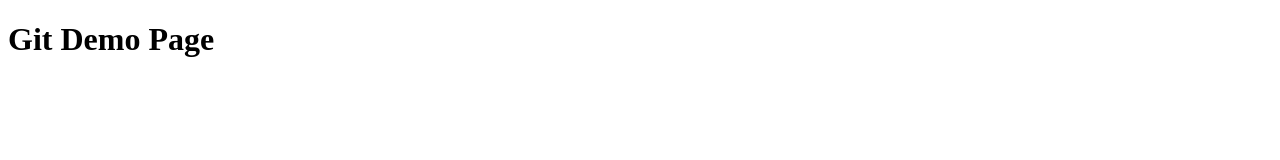
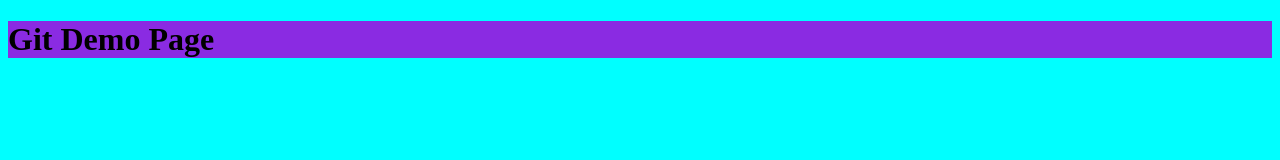
Before and after one commit to kelvinmaposa4203/sampleapp, a plain HTML site: page index.html in a window 1280 px wide. Drawn offline with Linux system fonts and the light colour scheme.

Commit message:
adding some styles

```diff
--- a/index.html
+++ b/index.html
@@ -4,6 +4,7 @@
     <meta charset="UTF-8">
     <meta name="viewport" content="width=device-width, initial-scale=1.0">
     <title>Document</title>
+    <link rel="stylesheet" href="styles.css">
 </head>
 <body>
 
--- a/styles.css
+++ b/styles.css
@@ -0,0 +1,7 @@
+body {
+    background-color: aqua;
+}
+
+h1 {
+    background-color: blueviolet;
+}
```
